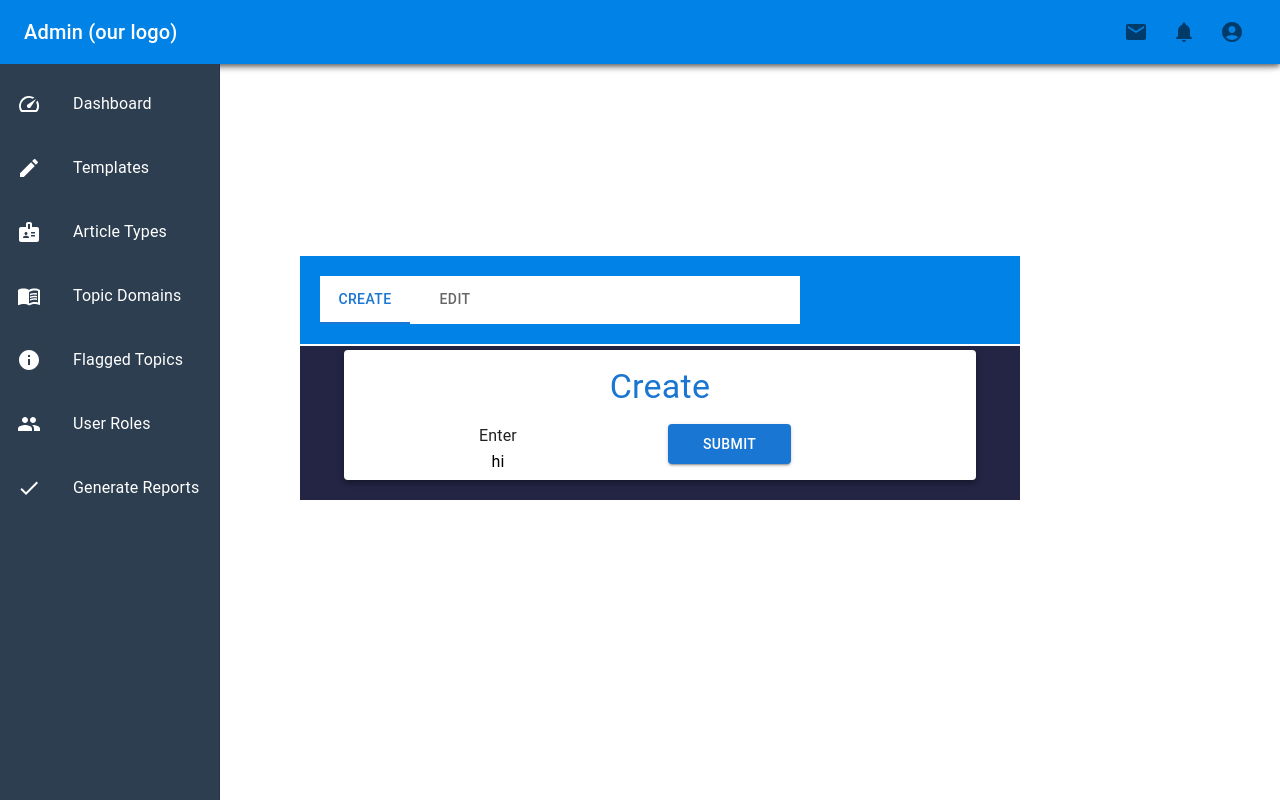
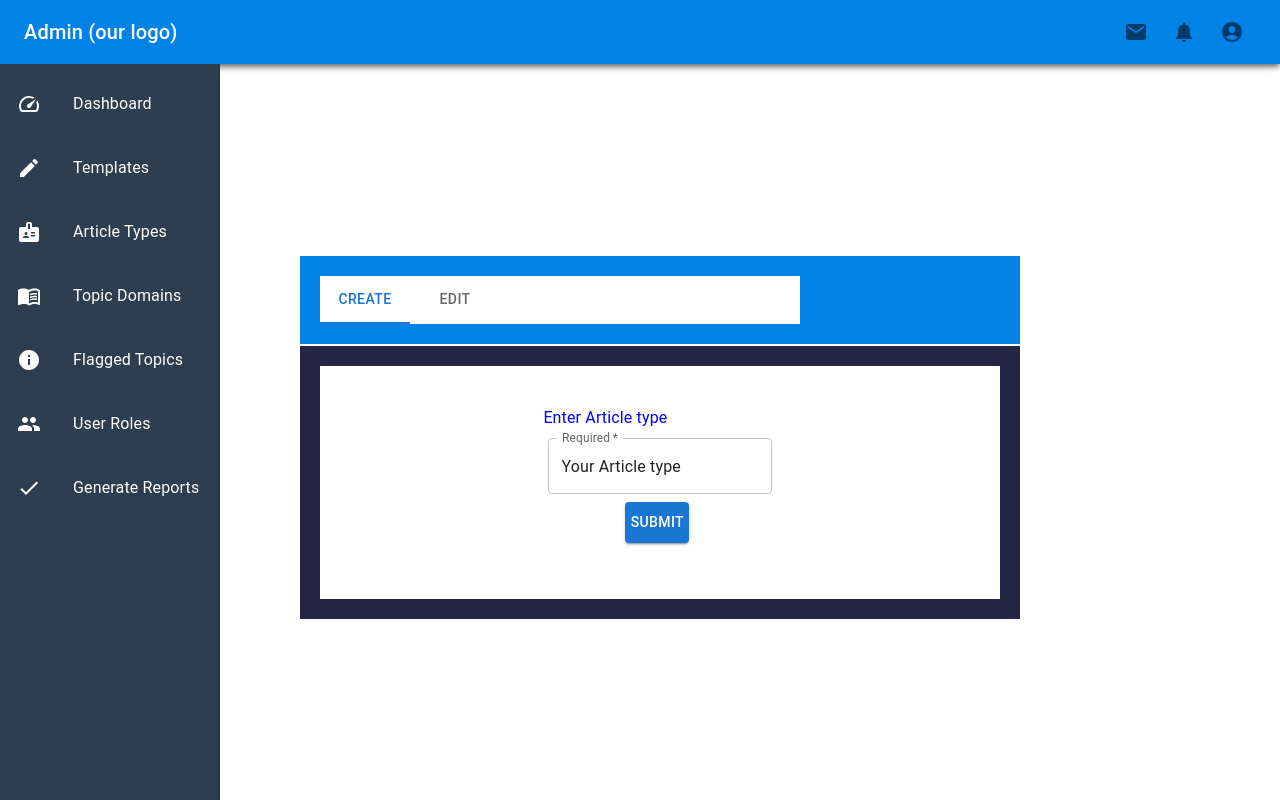
Before and after one commit to writergate/topic-planner, a Next.js app: page /createArticleTypes in a window 1280 px wide. Built offline with nearby package versions, Linux system fonts and the light colour scheme.

Commit message:
changed Article edit

```diff
--- a/pages/createArticleTypes.js
+++ b/pages/createArticleTypes.js
@@ -4,7 +4,7 @@ import * as React from 'react';
 import PropTypes from 'prop-types';
 import { useTheme } from '@mui/material/styles';
 import Box from '@mui/material/Box';
-import TopTab  from '../components/TopTab';
+import TopTab from '../components/TopTab';
 import { Paper, Grid, Typography, Button, TextField, colors } from "@mui/material";
 import Container from "@mui/material/Container";
 function createArticleTypes() {
@@ -14,7 +14,7 @@ function createArticleTypes() {
 
       <Navbar />
 
-    <TopTab/>
+      <TopTab />
       <Box
         sx={{
           padding: '20px',
@@ -25,25 +25,37 @@ function createArticleTypes() {
           color: 'white',
         }}
       >
+        <Box
+          component="form"
+          sx={{
+            backgroundColor: 'white',
+            display: 'flex',
 
-<Container maxWidth="lg" >
-      <Paper elevation={4}>
-        <Grid container spacing={2}>
-          <Grid item xs={12}>
-            <Typography variant="h4" color="primary" align="center">
-              Create
-            </Typography>
-          </Grid>
-          <Grid item xs={6} align="center">
-           Enter
-
-            <br />
-            <Typography variant="subtitle1" color="black" align="center">
-            hi
-            </Typography>
-          </Grid>
-          <Grid item xs={6}>
-
+            padding:'40px',
+            flexDirection: 'column',
+            alignItems: 'center',
+            '& .MuiTextField-root': {
+              m: 1,
+              width: '25ch',
+            },
+          }}
+          noValidate
+          autoComplete="off"
+        >
+          <div  >
+            <span style={{ color: 'blue' }}>Enter Article type</span>
+            <span>Some text here</span>
+          </div>
+          <div>
+            <TextField
+              required
+              id="outlined-required"
+              label="Required"
+              defaultValue="Your Article type"
+              //helperText='name'
+            />
+          </div>
+          <div>
             <Button
               variant="contained"
               color="primary"
@@ -52,13 +64,8 @@ function createArticleTypes() {
             >
               Submit
             </Button>
-
-          </Grid>
-        </Grid>
-      </Paper>
-    </Container>
-
-
+          </div>
+        </Box>
       </Box>
     </div>
   );
```
Also changed, not shown: pages/FlaggedTopics.js (+21 -1 lines). Lines whose indentation alone changed are shown as unchanged.
